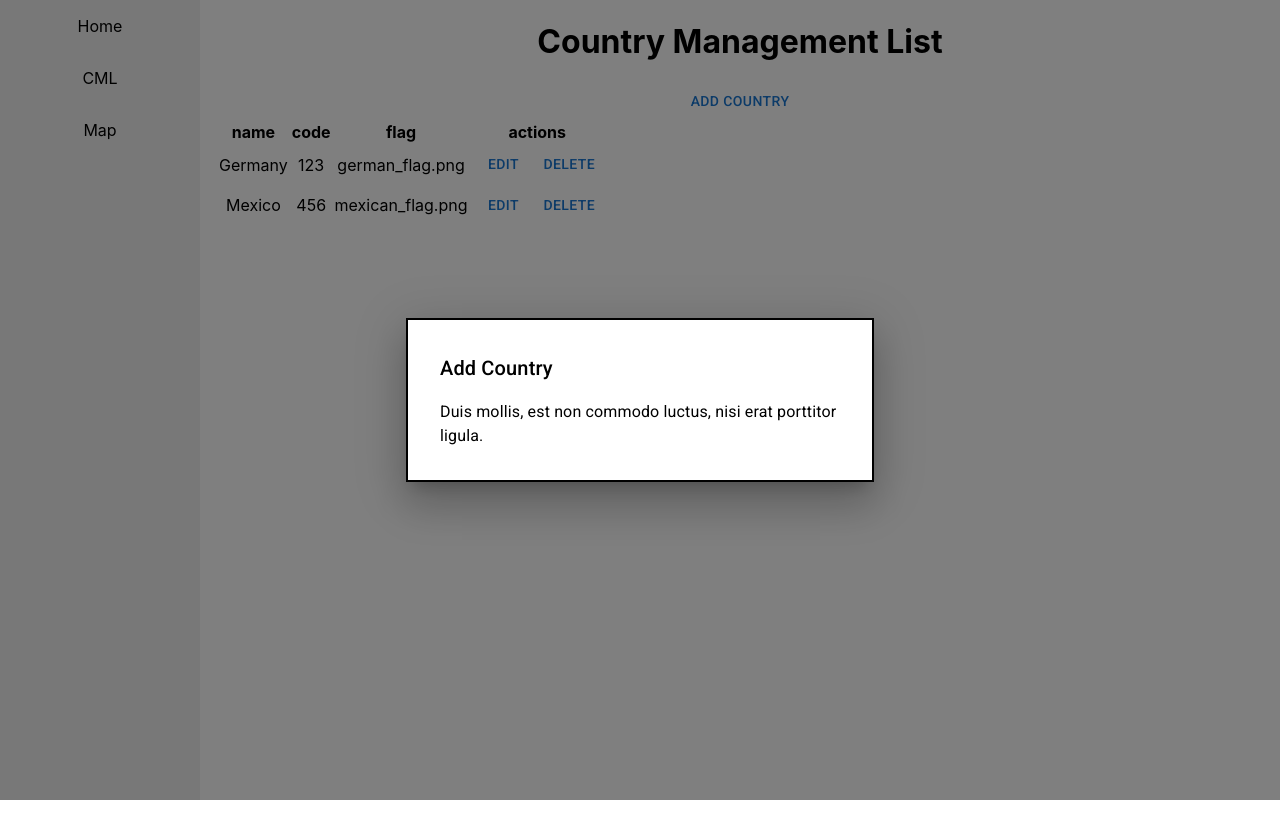
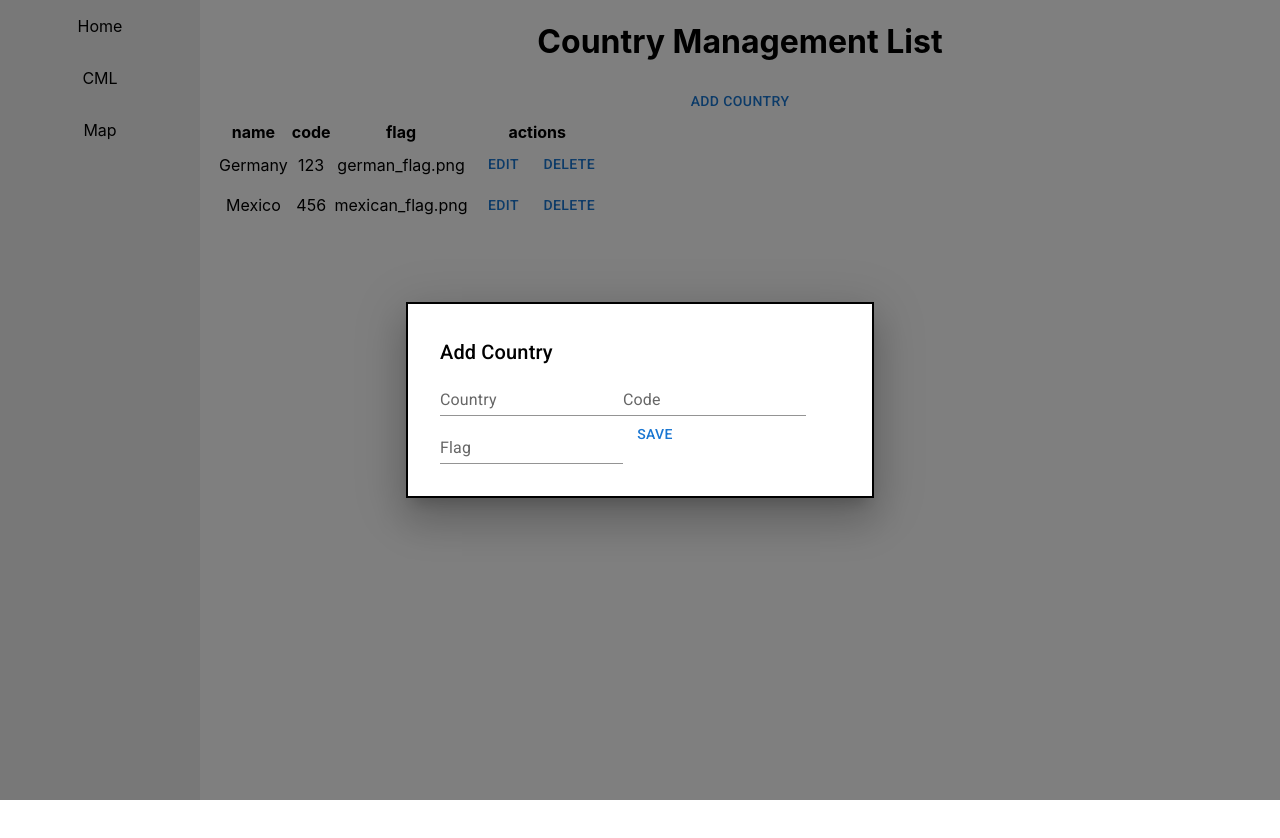
Before and after one commit to djurker21/app2-z2a-react, a React (Create React App) app: page /cml in a window 1280 px wide. Both pictures are taken after a click on the button "ADD COUNTRY". Shown: the top 838 px of the page. Built offline with nearby package versions, Linux system fonts and the light colour scheme.

Commit message:
modal text fields

```diff
--- a/src/pages/cml/AddModal.tsx
+++ b/src/pages/cml/AddModal.tsx
@@ -3,6 +3,7 @@ import Box from "@mui/material/Box";
 import Button from "@mui/material/Button";
 import Typography from "@mui/material/Typography";
 import Modal from "@mui/material/Modal";
+import { TextField } from "@mui/material";
 
 export default function AddModal() {
   const [open, setOpen] = React.useState(false);
@@ -34,9 +35,10 @@ export default function AddModal() {
           <Typography id="modal-modal-title" variant="h6" component="h2">
             Add Country
           </Typography>
-          <Typography id="modal-modal-description" sx={{ mt: 2 }}>
-            Duis mollis, est non commodo luctus, nisi erat porttitor ligula.
-          </Typography>
+          <TextField id="country" label="Country" variant="standard" />
+          <TextField id="code" label="Code" variant="standard" />
+          <TextField id="flag" label="Flag" variant="standard" />
+          <Button onClick={handleClose}>Save</Button>
         </Box>
       </Modal>
     </div>
--- a/src/pages/cml/CML.tsx
+++ b/src/pages/cml/CML.tsx
@@ -2,15 +2,26 @@ import * as React from "react";
 import Button from "@mui/material/Button";
 import AddModal from "./AddModal";
 import EditModal from "./EditModal";
+import { useState } from "react";
 
-const countries = [
+export type Country = {
+  name: string;
+  code: string;
+  flag: string;
+};
+
+const countries: Country[] = [
   { name: "Germany", code: "123", flag: "german_flag.png" },
   { name: "Mexico", code: "456", flag: "mexican_flag.png" },
 ];
 
 export default function CML() {
-  const [openEdit, setOpenEdit] = React.useState(false);
-  const handleOpenEdit = () => setOpenEdit(true);
+  const [openEdit, setOpenEdit] = useState(false);
+  const [edit, setEdit] = useState({ name: "", code: "", flag: "" });
+  const handleOpenEdit = (i: any) => {
+    setEdit(countries[i]);
+    setOpenEdit(true);
+  };
   const handleCloseEdit = () => setOpenEdit(false);
 
   const listCountries = countries.map((country, i) => (
@@ -19,7 +30,7 @@ export default function CML() {
       <td>{country.code}</td>
       <td>{country.flag}</td>
       <td>
-        <Button onClick={handleOpenEdit}>edit</Button>
+        <Button onClick={() => handleOpenEdit(i)}>edit</Button>
         <Button>delete</Button>
       </td>
     </tr>
@@ -29,7 +40,11 @@ export default function CML() {
     <div className="content">
       <h1>Country Management List</h1>
       <AddModal />
-      <EditModal openEdit={openEdit} handleClose={handleCloseEdit} />
+      <EditModal
+        openEdit={openEdit}
+        handleClose={handleCloseEdit}
+        edit={edit}
+      />
       <table>
         <thead>
           <tr>
--- a/src/pages/cml/EditModal.tsx
+++ b/src/pages/cml/EditModal.tsx
@@ -3,10 +3,13 @@ import Modal from "@mui/material/Modal";
 import Box from "@mui/material/Box";
 import Typography from "@mui/material/Typography";
 import { useState } from "react";
+import { Country } from "./CML";
+import { Button, TextField } from "@mui/material";
 
 export default function EditModal(props: {
   openEdit: boolean;
   handleClose: any;
+  edit: Country;
 }) {
   const [open, setOpen] = useState(props.openEdit);
 
@@ -38,9 +41,25 @@ export default function EditModal(props: {
           <Typography id="modal-modal-title" variant="h6" component="h2">
             Edit Country
           </Typography>
-          <Typography id="modal-modal-description" sx={{ mt: 2 }}>
-            Duis mollis, est non commodo luctus, nisi erat porttitor ligula.
-          </Typography>
+          <TextField
+            id="country"
+            label="Country"
+            variant="standard"
+            value={props.edit.name}
+          />
+          <TextField
+            id="code"
+            label="Code"
+            variant="standard"
+            value={props.edit.code}
+          />
+          <TextField
+            id="flag"
+            label="Flag"
+            variant="standard"
+            value={props.edit.flag}
+          />
+          <Button onClick={props.handleClose}>Save</Button>
         </Box>
       </Modal>
     </div>
```
